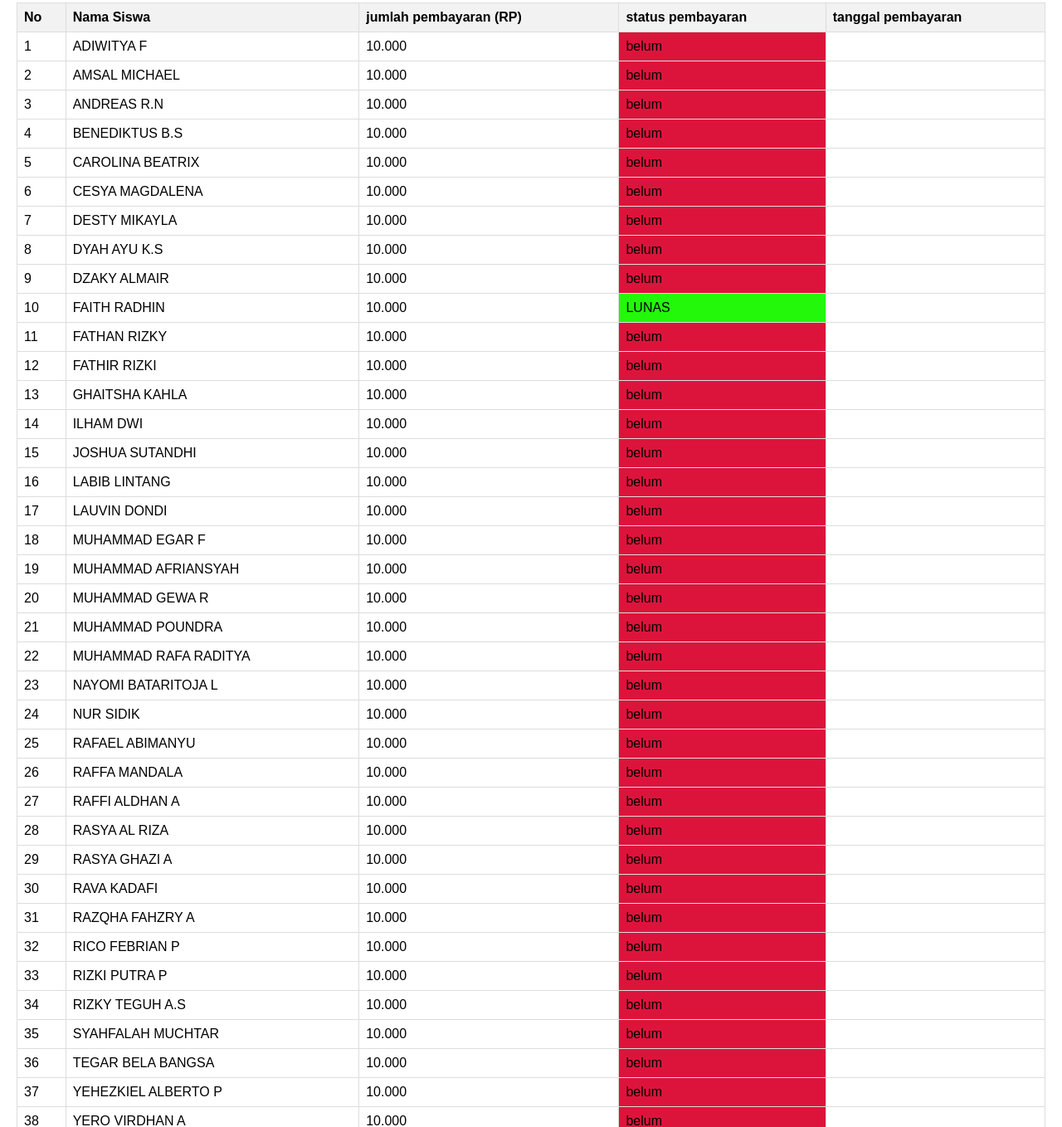
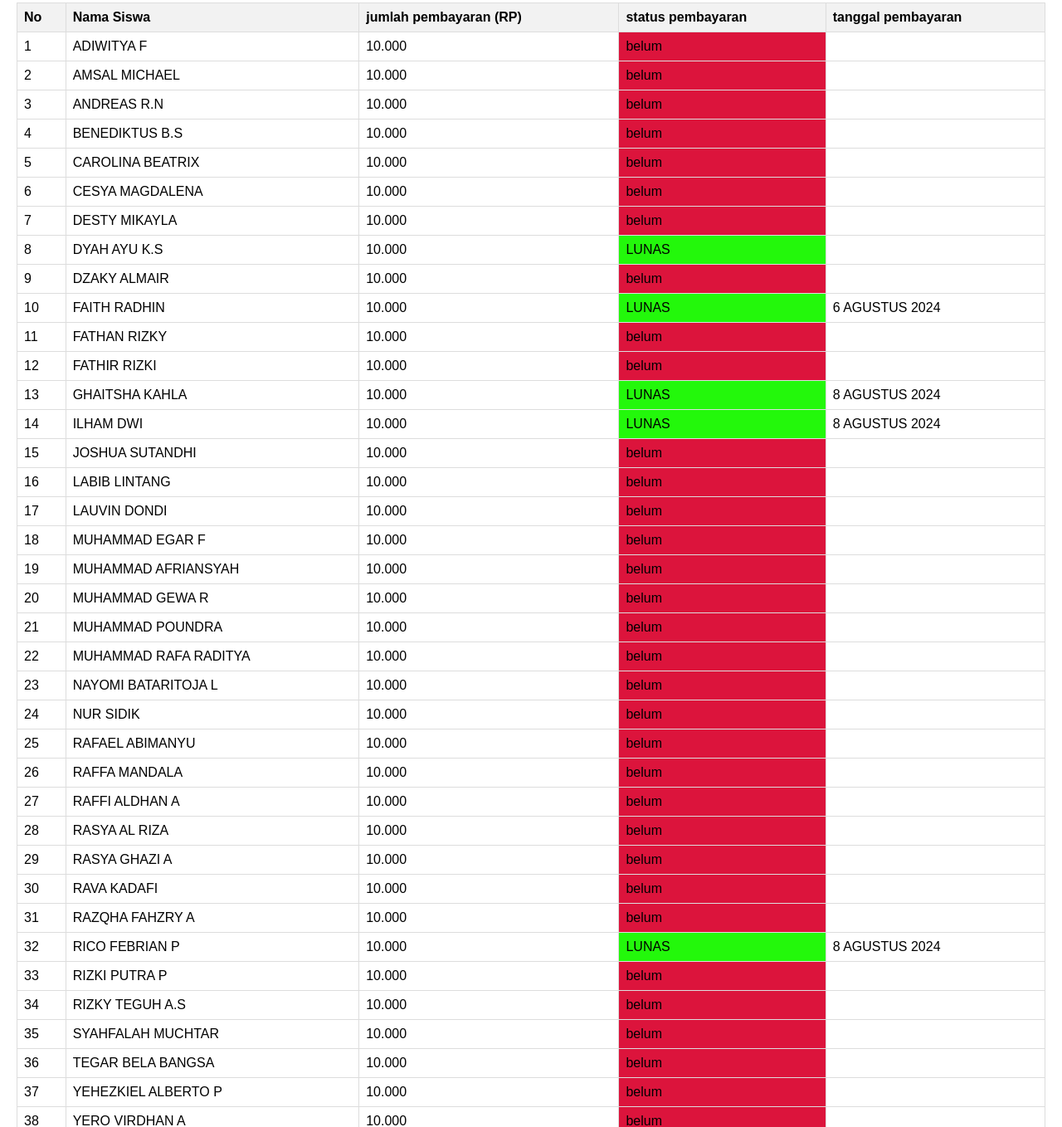
Before and after one commit to xpplg1presma/KAS-KELAS-X-PPLG-1, a plain HTML site: page SEPTEMBER.html in a window 1280 px wide. Shown: the part 106-1464 px from the top of the page at 83% size. Drawn offline with Linux system fonts and the light colour scheme.

Commit message:
Update SEPTEMBER.html

```diff
--- a/SEPTEMBER.html
+++ b/SEPTEMBER.html
@@ -101,7 +101,7 @@
             <td>8</td>
             <td>DYAH AYU K.S</td>
             <td>10.000</td>
-            <td style="background-color: crimson;">belum</td>
+            <td style="background-color: rgb(35, 248, 11)">LUNAS</td>
             <td></td>
         </tr>
         <tr>
@@ -116,7 +116,7 @@
             <td>FAITH RADHIN</td>
             <td>10.000</td>
             <td style="background-color: rgb(35, 248, 11);">LUNAS</td>
-            <td></td>
+            <td>6 AGUSTUS 2024</td>
         </tr>
         <tr>
             <td>11</td>
@@ -136,15 +136,15 @@
             <td>13</td>
             <td>GHAITSHA KAHLA</td>
             <td>10.000</td>
-            <td style="background-color: crimson;">belum</td>
-            <td></td>
+            <td style="background-color: rgb(35, 248, 11)">LUNAS</td>
+            <td>8 AGUSTUS 2024</td>
         </tr>
         <tr>
             <td>14</td>
             <td>ILHAM DWI</td>
             <td>10.000</td>
-            <td style="background-color: crimson;">belum</td>
-            <td></td>
+            <td style="background-color: rgb(35, 248, 11)">LUNAS</td>
+            <td>8 AGUSTUS 2024</td>
         </tr>
         <tr>
             <td>15</td>
@@ -269,8 +269,8 @@
             <td>32</td>
             <td>RICO FEBRIAN P</td>
             <td>10.000</td>
-            <td style="background-color: crimson;">belum</td>
-            <td></td>
+            <td style="background-color: rgb(35, 248, 11)">LUNAS</td>
+            <td>8 AGUSTUS 2024</td>
         </tr>
         <tr>
             <td>33</td>
```
